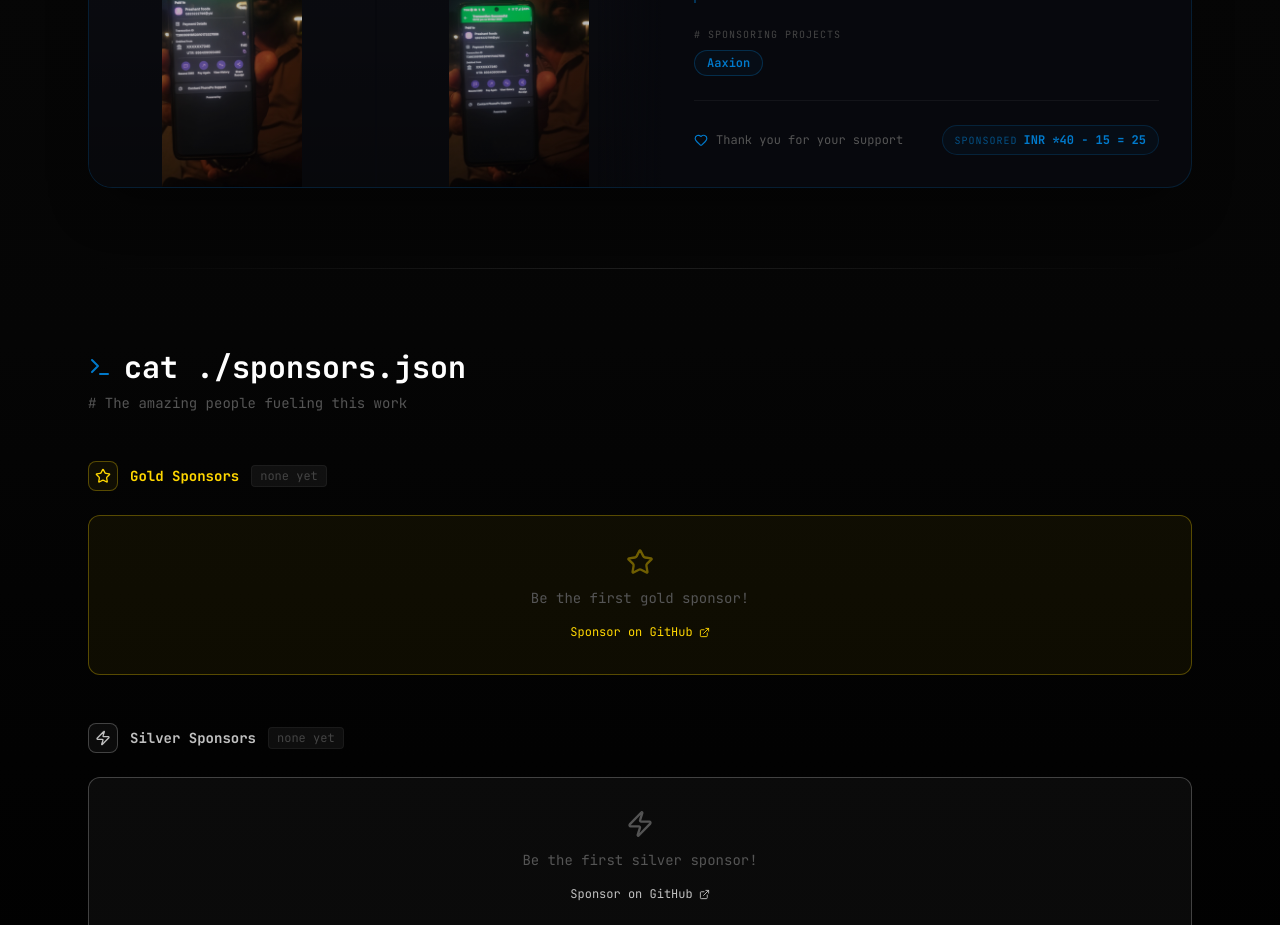
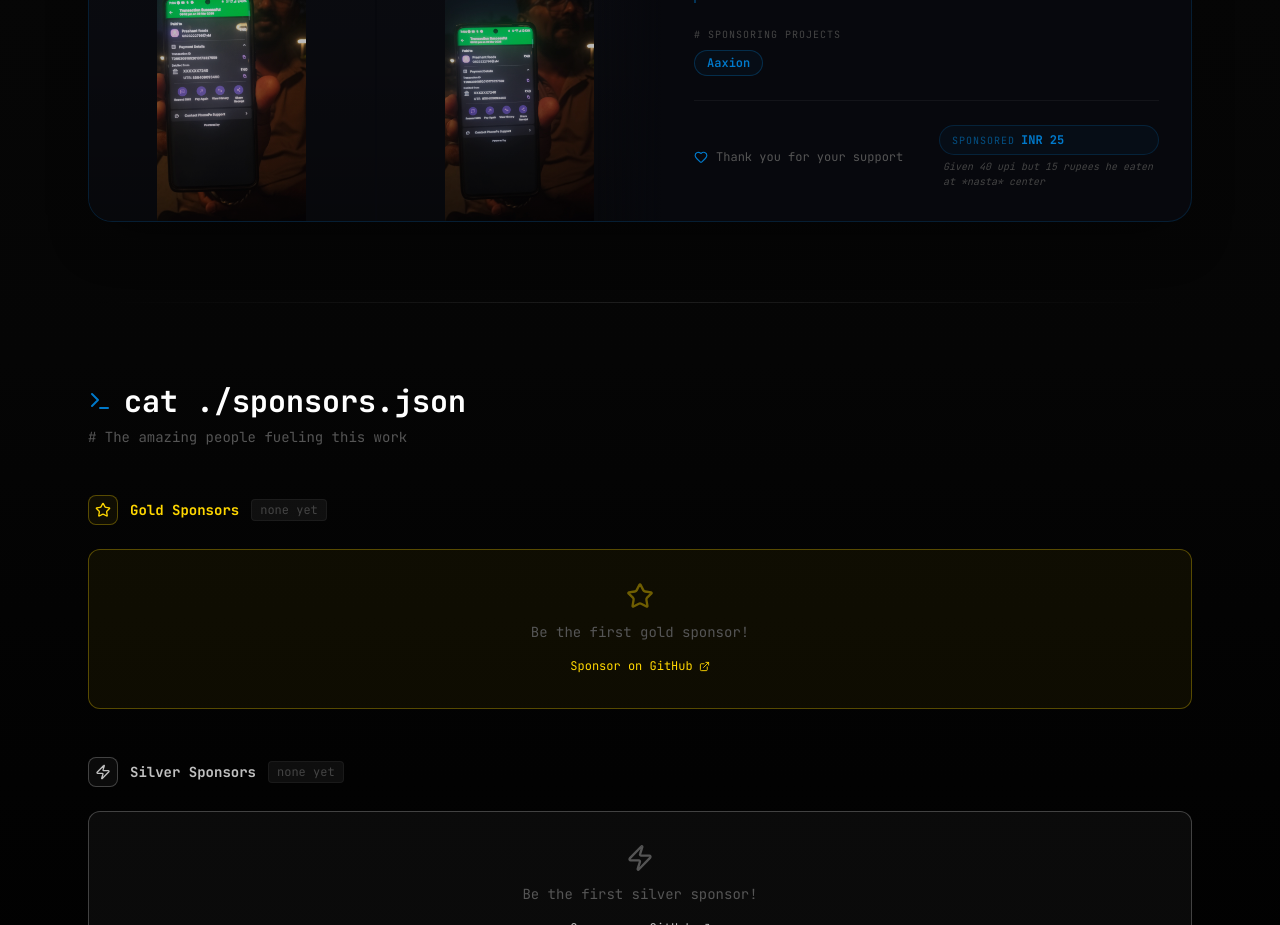
Before and after one commit to codershubinc/codershubinc.tech, a Next.js app: page /sponsors in a window 1280 px wide. Shown: the part 1240-2165 px from the top of the page. Built offline with nearby package versions, Linux system fonts and the light colour scheme.

Commit message:
feat: add amount description to featured sponsors and update spooredAmount format

```diff
--- a/src/components/sponsors/FeaturedSponsorSection.tsx
+++ b/src/components/sponsors/FeaturedSponsorSection.tsx
@@ -129,11 +129,18 @@ export function FeaturedSponsorSection({
                             </div>
                             <div className="flex items-center gap-3">
                                 {/* Sponsored amount badge */}
-                                <div className="flex items-center gap-1.5 px-3 py-1.5 rounded-full border border-[#007acc]/20 bg-[#007acc]/5">
-                                    <span className="font-mono text-[10px] text-[#007acc]/60 uppercase tracking-widest">sponsored</span>
-                                    <span className="font-mono text-xs font-bold text-[#007acc]">
-                                        {sponsor.currency}&nbsp;{sponsor.spooredAmount}
-                                    </span>
+                                <div className="flex flex-col gap-1">
+                                    <div className="flex items-center gap-1.5 px-3 py-1.5 rounded-full border border-[#007acc]/20 bg-[#007acc]/5">
+                                        <span className="font-mono text-[10px] text-[#007acc]/60 uppercase tracking-widest">sponsored</span>
+                                        <span className="font-mono text-xs font-bold text-[#007acc]">
+                                            {sponsor.currency}&nbsp;{sponsor.spooredAmount}
+                                        </span>
+                                    </div>
+                                    {sponsor.amountDescription && (
+                                        <p className="font-mono text-[10px] text-[#444] italic px-1 max-w-[220px]">
+                                            {sponsor.amountDescription}
+                                        </p>
+                                    )}
                                 </div>
                                 {sponsor.url && (
                                     <a
--- a/src/components/sponsors/data.ts
+++ b/src/components/sponsors/data.ts
@@ -20,6 +20,7 @@ export const FEATURED_SPONSORS: {
     url?: string;
     joinedDate: string;
     spooredAmount: string | number;
+    amountDescription?: string;
     currency: string;
     sponsoredProjects: string[];
 
@@ -39,7 +40,8 @@ export const FEATURED_SPONSORS: {
                 "/assets/sponcers/rh/IMG20260309190645.jpg",
             ],
             joinedDate: "9 th March 2026",
-            spooredAmount: "*40 - 15 = 25",
+            spooredAmount: 25,
+            amountDescription: "Given 40 upi but 15 rupees he eaten at  *nasta* center",
             currency: "INR",
             sponsoredProjects: ["Aaxion"],
         },
```
